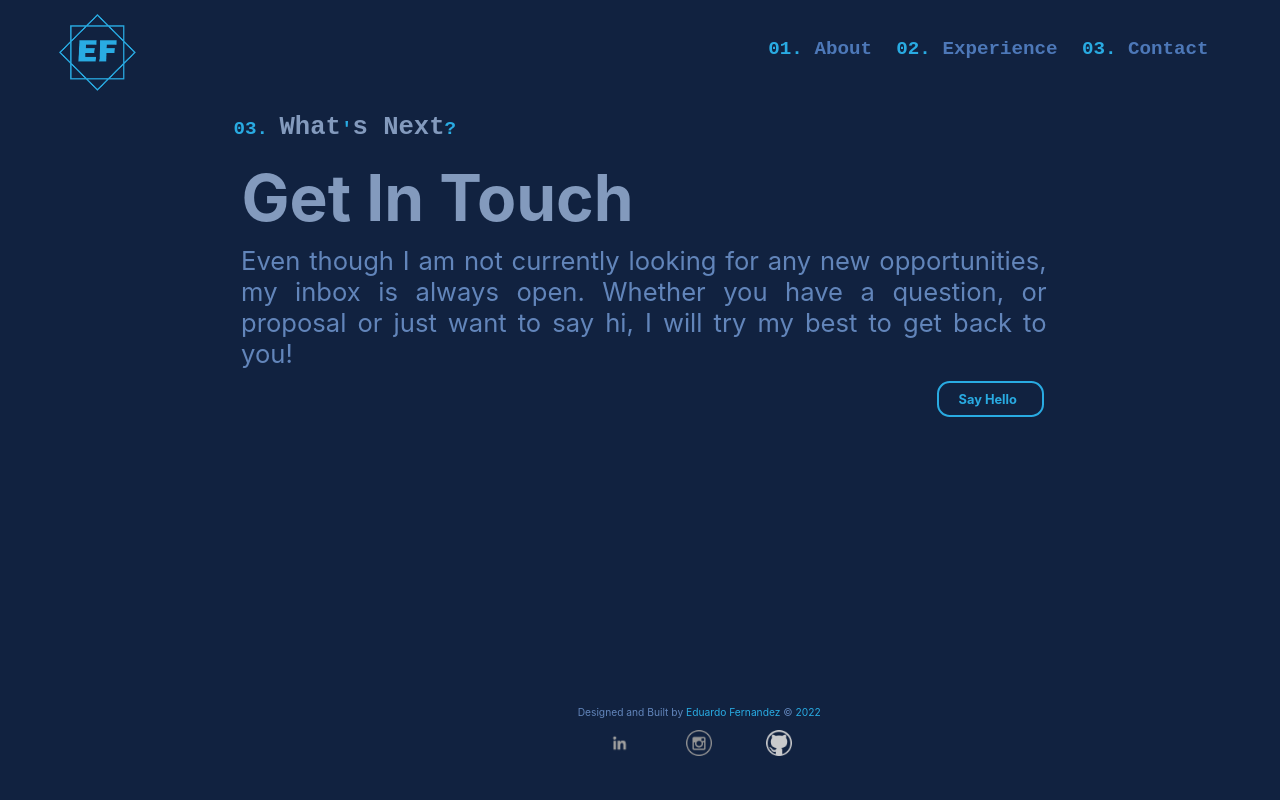
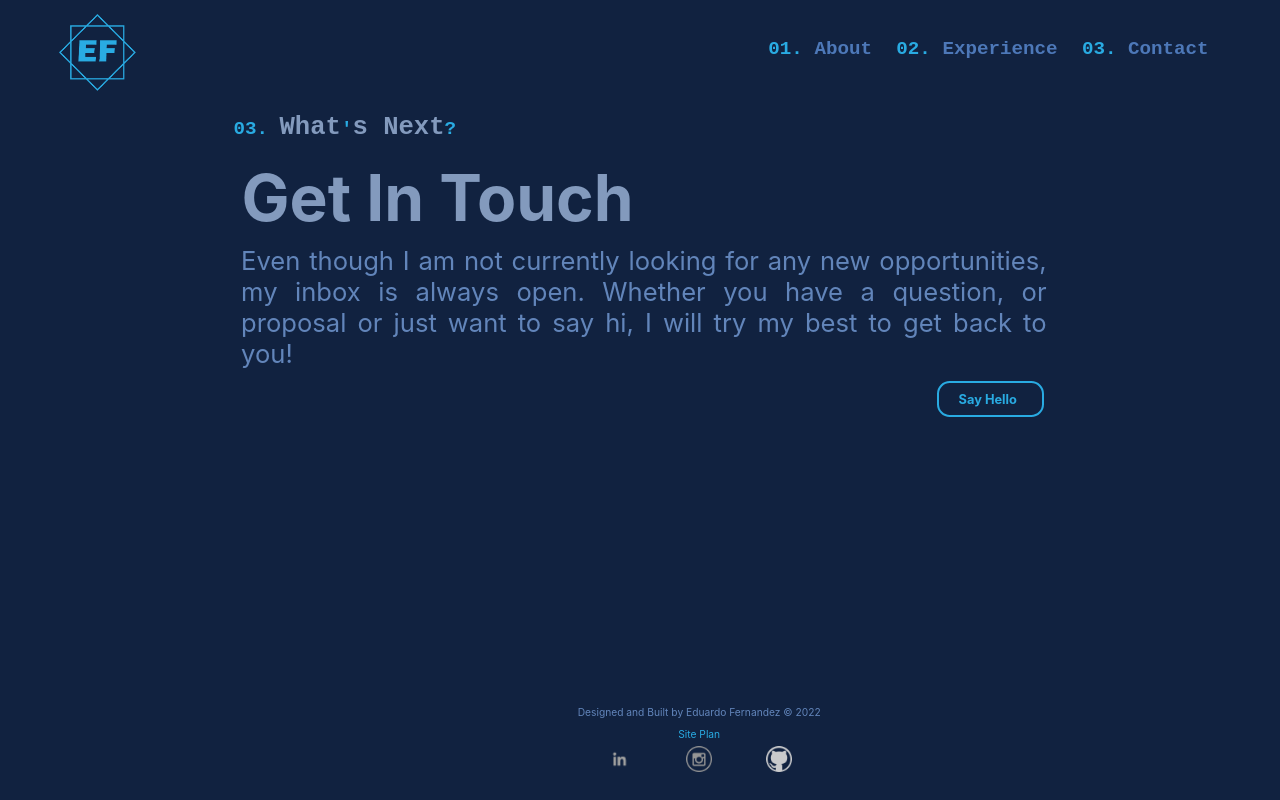
Before and after one commit to emfernandezv/homepage, a plain HTML site: page personal-site/contact-me.html in a window 1280 px wide. Drawn offline with Linux system fonts and the light colour scheme.

Commit message:
siteplan update

```diff
--- a/personal-site/contact-me.html
+++ b/personal-site/contact-me.html
@@ -29,7 +29,10 @@
     </main>
     <footer>
             <p id="footer1">
-                Designed and Built by <a>Eduardo Fernandez</a> © <a> 2022 </a>
+                Designed and Built by Eduardo Fernandez © 2022
+            </p>
+            <p id="footer2">
+                <a href="site-plan.html"> Site Plan </a>
             </p>
             <a class="social" id="li" href="https://www.linkedin.com/in/eduardo-fernandezv/" target="_blank">
                 <img class="sociallogo" src="images/linkedin.png"  alt="LinkedIn">
--- a/personal-site/styles/style-recursive.css
+++ b/personal-site/styles/style-recursive.css
@@ -133,8 +133,13 @@ footer a{
 }
 
 #footer1 {
+    margin-top: 0%;
+    padding-bottom: 0;
+}
+
+#footer2 {
     margin: 0%;
-    padding-bottom: 1vw;
+    padding-bottom: 0.5vw;
 }
 
 #footer1  span{
```
Also changed, not shown: personal-site/about-me.html (+4 -1 lines), personal-site/experience.html (+4 -1 lines), personal-site/index.html (+5 -2 lines), personal-site/images/WF1.png, personal-site/images/WF2.png, personal-site/images/WF3.png, personal-site/images/WF4.png.
